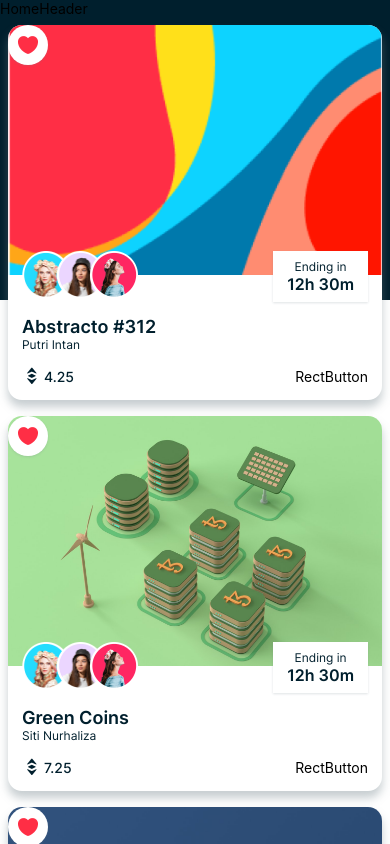
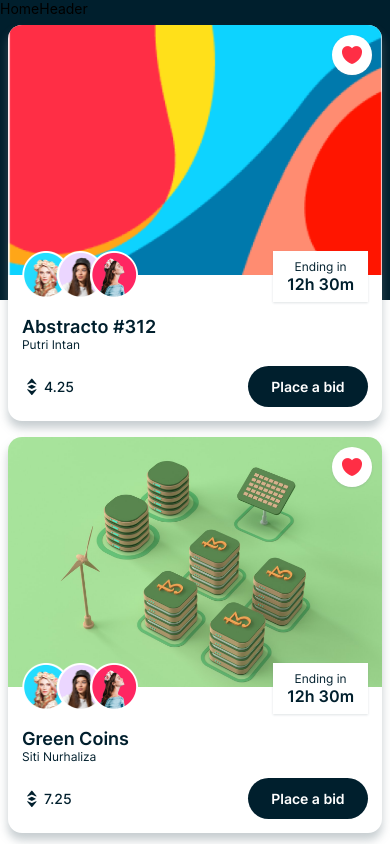
Before and after one commit to Davi-Archive/nft-marketplace-client, a React Native app: screen /Home in a window 390 px wide. Shown: the top 844 px of the page. Built offline with nearby package versions, Linux system fonts and the light colour scheme.

Commit message:
feat: NFT card done

```diff
--- a/components/Button.js
+++ b/components/Button.js
@@ -3,8 +3,7 @@
 
 import { COLORS, SIZES, FONTS, SHADOWS } from "../constants";
 
-export const CircleButton = ({ props, imgUrl }) => {
-  const handlePress = () => {};
+export const CircleButton = ({ imgUrl, handlePress, ...props }) => {
   return (
     <TouchableOpacity
       style={{
@@ -29,10 +28,28 @@
   );
 };
 
-export const RectButton = () => {
+export const RectButton = ({ minWidth, fontSize, handlePress, ...props }) => {
   return (
-    <View>
-      <Text>RectButton</Text>
-    </View>
+    <TouchableOpacity
+      style={{
+        backgroundColor: COLORS.primary,
+        borderRadius: SIZES.extraLarge,
+        minWidth: minWidth,
+        padding: SIZES.small,
+        ...props,
+      }}
+      onPress={handlePress}
+    >
+      <Text
+        style={{
+          fontFamily: FONTS.semiBold,
+          fontSize: fontSize,
+          color: COLORS.white,
+          textAlign: "center",
+        }}
+      >
+        Place a bid
+      </Text>
+    </TouchableOpacity>
   );
 };
--- a/components/HomeHeader.js
+++ b/components/HomeHeader.js
@@ -3,7 +3,9 @@
 
 const HomeHeader = () => {
   return (
-    <View>
+    <View
+    style
+    >
       <Text>HomeHeader</Text>
     </View>
   )
--- a/components/NFTCard.js
+++ b/components/NFTCard.js
@@ -48,8 +48,12 @@
             justifyContent: "space-between",
           }}
         >
-          <EthPrice price={data.price}/>
-          <RectButton />
+          <EthPrice price={data.price} />
+          <RectButton
+            minWidth={120}
+            fontSize={SIZES.font}
+            handlePress={() => navigation.navigate("Details", { data })}
+          />
         </View>
       </View>
     </View>
```
